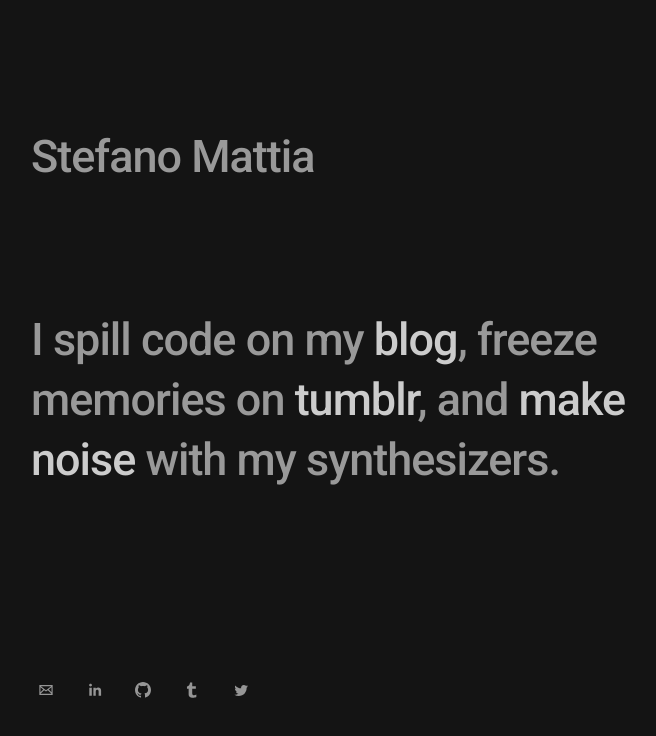
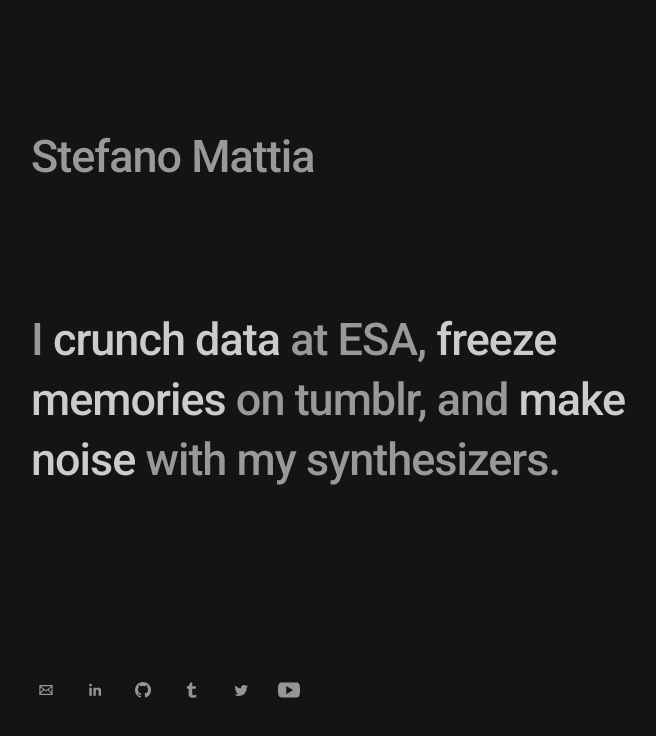
Before and after one commit to stefanomattia/landing-page, a plain HTML site: page index.html in a window 1280 px wide. Shown: the whole page, without its empty margins (97-753 px from the left). Drawn offline with Linux system fonts and the light colour scheme.

Commit message:
YouTube svg icon added, rewording

```diff
--- a/index.html
+++ b/index.html
@@ -48,7 +48,7 @@
 
 		<div class="bio">
 
-			<p>I spill code on my <a href="http://notes.stefanomattia.net">blog</a>, freeze memories on <a href="http://blog.stefanomattia.it">tumblr</a>, and <a href="https://www.youtube.com/channel/UCBJmoJ1l1bl3ZZFsFrlkbfg">make noise</a> with my synthesizers.</p>
+			<p>I <a href="http://notes.stefanomattia.net">crunch data</a> at ESA, <a href="http://blog.stefanomattia.it">freeze memories</a> on tumblr, and <a href="https://www.youtube.com/channel/UCBJmoJ1l1bl3ZZFsFrlkbfg">make noise</a> with my synthesizers.</p>
 
 		</div>
 
@@ -96,7 +96,13 @@
 						</svg>
 					</a>
 				</li>
-
+				<li>
+					<a class="icon-youtube" href="https://www.youtube.com/channel/UCBJmoJ1l1bl3ZZFsFrlkbfg">
+						<svg class="svg-icon" viewBox="0 0 512 512">
+							<path fill="none" d="M490.24,113.92c-13.888-24.704-28.96-29.248-59.648-30.976C399.936,80.864,322.848,80,256.064,80    c-66.912,0-144.032,0.864-174.656,2.912c-30.624,1.76-45.728,6.272-59.744,31.008C7.36,138.592,0,181.088,0,255.904    C0,255.968,0,256,0,256c0,0.064,0,0.096,0,0.096v0.064c0,74.496,7.36,117.312,21.664,141.728    c14.016,24.704,29.088,29.184,59.712,31.264C112.032,430.944,189.152,432,256.064,432c66.784,0,143.872-1.056,174.56-2.816    c30.688-2.08,45.76-6.56,59.648-31.264C504.704,373.504,512,330.688,512,256.192c0,0,0-0.096,0-0.16c0,0,0-0.064,0-0.096    C512,181.088,504.704,138.592,490.24,113.92z M192,352V160l160,96L192,352z" fill="#FFFFFF"/>
+						</svg>
+					</a>
+				</li>
 			</ul>
 
 		</div>
```
